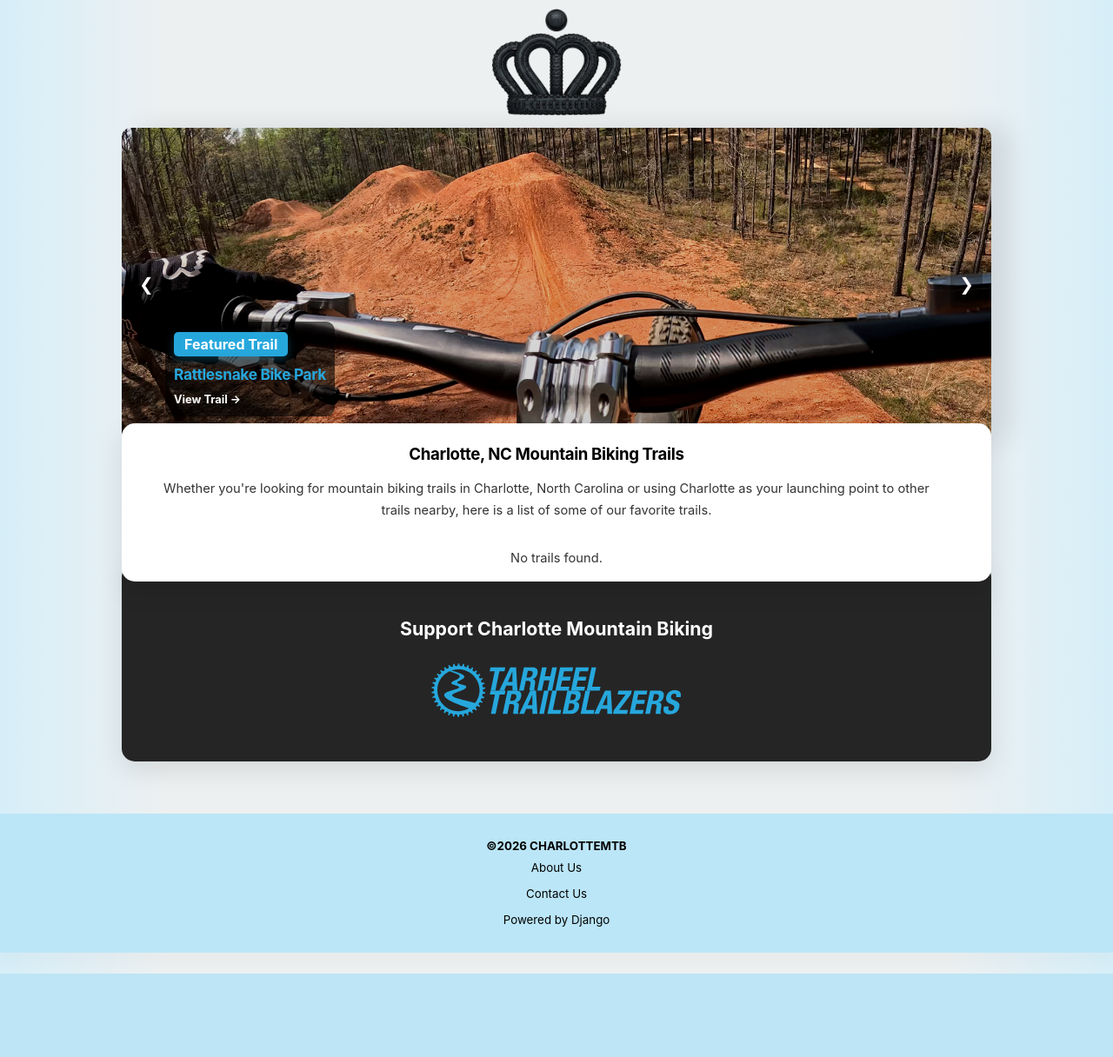
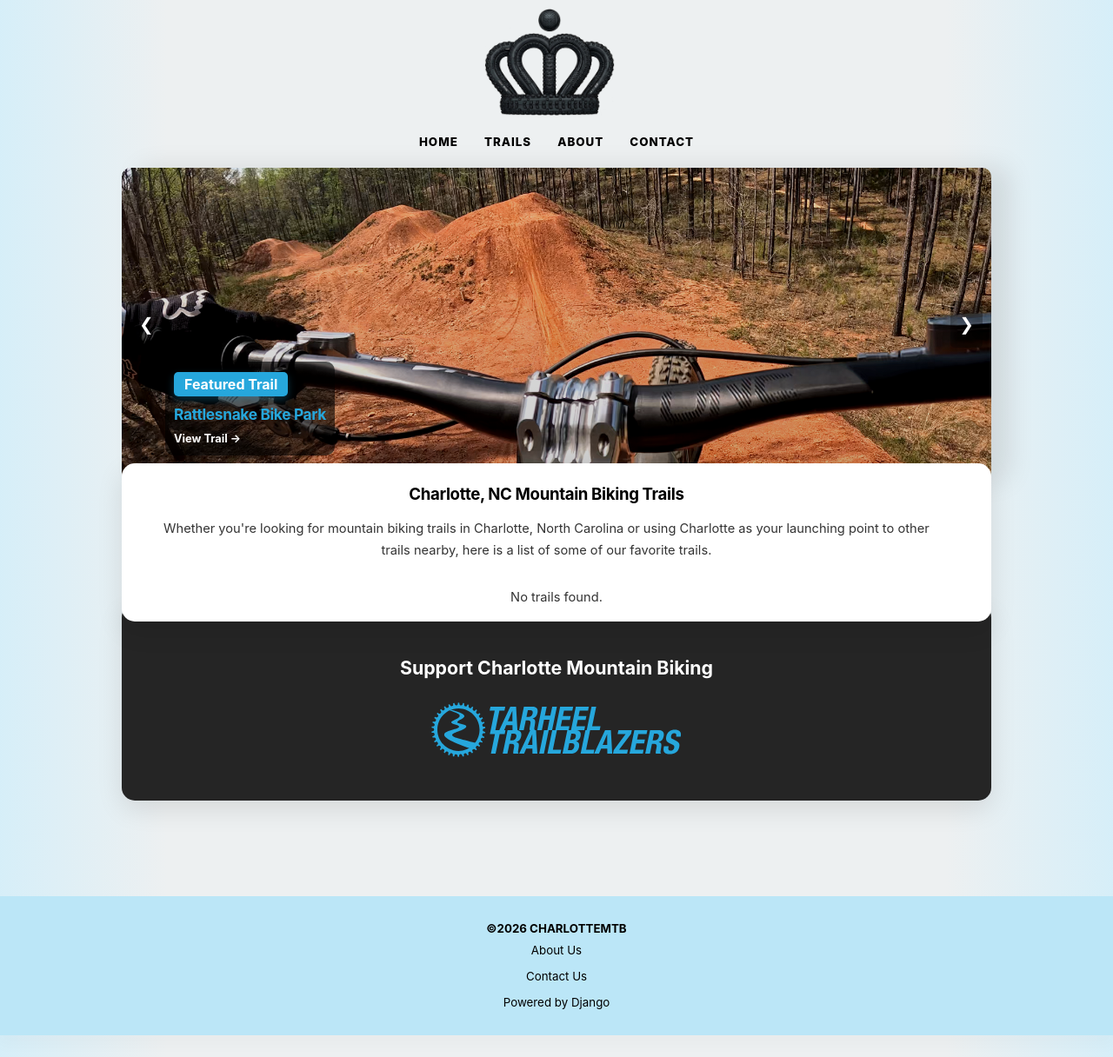
Before and after one commit to protogenoserebos/MTB_Master, a Django app: page / in a window 1280 px wide. Shown: the whole page at 87% size. Before the commit the page ends 1120 px from the top, so only its background shows below. Run offline with Django 5.2, Linux system fonts and the light colour scheme; data that the repository does not hold is empty.

Commit message:
sticky nav bar

```diff
--- a/NCMTB/static/css/mtb_styles.css
+++ b/NCMTB/static/css/mtb_styles.css
@@ -37,7 +37,7 @@
               font-size: 11pt;
           }
 
-        .container {margin: 0 auto; padding: 0px 20px;  }
+        .container {margin: 0 auto; padding: 10px 20px;  }
 
         h1{font-weight: 700;letter-spacing: -0.02em;color: var(--primary-color); text-align: left; font-size:18pt;}
 
@@ -55,7 +55,7 @@
             display:grid;place-items:center;
             padding:10px 16px;}
         .hero-link{display:inline-block}
-        .hero-image{max-width:min(77vw, 150px);}
+
         .tagline{color:var(--primary-color); font-size: 10pt; margin-top: -3px; }
 
 
@@ -858,6 +858,240 @@ nav {
 .prev { left: 10px; }
 .next { right: 10px; }
 
+/* --- Modern Hybrid Navigation --- */
+
+.main-nav-container {
+    position: sticky;
+    top: 0;
+    z-index: 1000;
+    background: rgba(255, 255, 255, 0.9);
+    backdrop-filter: blur(10px); /* Modern frosted glass effect */
+    border-bottom: 1px solid rgba(0, 0, 0, 0.05);
+    padding: 10px 0;
+}
+
+.nav-content {
+    max-width: 1200px;
+    margin: 0 auto;
+    padding: 0 20px;
+    display: flex;
+    align-items: center;
+    justify-content: space-between;
+}
+
+.nav-logo img {
+    height: 40px;
+    width: auto;
+    display: block;
+}
+
+.nav-icon-btn {
+    background: none;
+    border: none;
+    color: var(--second-color);
+    cursor: pointer;
+    padding: 8px;
+    display: flex;
+    align-items: center;
+}
+
+/* Hide desktop links on mobile */
+.desktop-links {
+    display: none;
+}
+
+/* --- Side Drawer --- */
+.side-drawer {
+    position: fixed;
+    top: 0;
+    left: 0;
+    width: 300px;
+    height: 100%;
+    background: white;
+    z-index: 2000;
+    transform: translateX(-100%);
+    transition: transform 0.3s cubic-bezier(0.4, 0, 0.2, 1);
+    display: flex;
+    flex-direction: column;
+}
+
+.side-drawer.active {
+    transform: translateX(0);
+}
+
+.drawer-header {
+    padding: 20px;
+    display: flex;
+    justify-content: flex-end;
+}
+
+.close-btn {
+    font-size: 32px;
+    background: none;
+    border: none;
+    color: var(--second-color);
+    cursor: pointer;
+}
+
+.drawer-links {
+    display: flex;
+    flex-direction: column;
+    padding: 20px;
+}
+
+.drawer-links a {
+    font-size: 1.2rem;
+    font-weight: 700;
+    padding: 15px 0;
+    color: var(--second-color);
+    border-bottom: 1px solid #f0f0f0;
+}
+
+.drawer-links a:hover {
+    color: var(--primary-color);
+}
+
+.drawer-overlay {
+    position: fixed;
+    top: 0;
+    left: 0;
+    width: 100%;
+    height: 100%;
+    background: rgba(0,0,0,0.5);
+    z-index: 1999;
+    opacity: 0;
+    visibility: hidden;
+    transition: 0.3s;
+}
+
+.drawer-overlay.active {
+    opacity: 1;
+    visibility: visible;
+}
+
+/* -- Sticky Header & Logo Shrink -- */
+
+#mainHeader {
+    position: sticky;
+    top: -150px; /* Hidden logo height initially so only nav sticks? No, we want both. */
+    top: 0;
+    z-index: 1000;
+    background: transparent;
+    transition: background 0.4s ease, box-shadow 0.4s ease;
+    width: 100%;
+}
+
+.logo-wrap {
+    display: grid;
+    place-items: center;
+    padding: 10px 0;
+    background: transparent;
+    transition: padding 0.4s ease;
+}
+
+.hero-image {
+    max-width:min(150px);
+    transition: height 0.4s ease;
+}
+
+/* Navigation Bar Styles */
+.sticky-nav-bar {
+    background: rgba(255, 255, 255, 0);
+
+    padding: 12px 0;
+}
+
+.nav-links-container {
+    display: flex;
+    justify-content: center;
+    gap: 30px;
+}
+
+.nav-item {
+    font-size: 10pt;
+    font-weight: 800;
+    letter-spacing: 1px;
+    color: black;
+    text-transform: uppercase;
+    transition: color 0.2s;
+}
+
+.nav-item:hover {
+    color: var(--primary-color);
+}
+
+/* -- The "Scrolled" State -- */
+/* When this class is added via JS */
+
+.is-scrolled #mainHeader {
+    background: white;
+    box-shadow: 0 4px 12px rgba(0,0,0,0.08);
+}
+
+.is-scrolled .logo-wrap {
+    padding: 5px 0; /* Tighten up spacing */
+}
+
+.is-scrolled #headerLogo {
+    height: 100px; /* Shrunk Height */
+}
+
+.is-scrolled .sticky-nav-bar {
+    border-top: none; /* Clean look when background is all white */
+}
+
+/* -- Brand Text Animation -- */
+
+.scrolled-brand-wrap {
+    display: flex;
+    align-items: center;
+    justify-content: center;
+    gap: 0; /* Starts at zero */
+    transition: gap 0.4s ease;
+}
+
+.side-text {
+    font-weight: 900;
+    font-size: 30pt;
+    margin-top: 20px;
+    color: var(--primary-color);
+    opacity: 0;
+    visibility: hidden;
+    transition: all 0.4s ease;
+    white-space: nowrap;
+}
+
+/* Positioning for the slide-out effect */
+.left-text { transform: translateX(20px); }
+.right-text { transform: translateX(-20px); }
+
+/* -- The Scrolled State -- */
+
+.is-scrolled #mainHeader {
+    background: white;
+    box-shadow: 0 4px 12px rgba(0,0,0,0.08);
+}
+
+.is-scrolled #headerLogo {
+    height: 75px;
+}
+
+/* Make text visible and slide to final position */
+.is-scrolled .side-text {
+    opacity: 1;
+    visibility: visible;
+    transform: translateX(0);
+}
+
+.is-scrolled .scrolled-brand-wrap {
+    gap: 15px; /* Spacing between CLT - Logo - MTB */
+}
+
+.is-scrolled .logo-wrap {
+    padding: 10px 0;
+}
+
+
     /* Desktop Styles */
 
     @media screen and (min-width: 800px) {
@@ -920,4 +1154,6 @@ table.trail-info {
     justify-content: center;
     align-items: center;
 }
+
+
 }
--- a/NCMTB/templates/base.html
+++ b/NCMTB/templates/base.html
@@ -20,11 +20,28 @@
   gtag('config', 'G-B9DR4SSM32');
 </script>
 <body>
-    <header class="navbar1">
+    <header id="mainHeader">
+    <div class="logo-wrap">
         <a class="hero-link" href="{% url 'home' %}" aria-label="Go to homepage">
-            <img src="{% static 'NCMTB/images/CLTMTB.png' %}" alt="Charlotte NC MTB Logo" class="hero-image" />
+            <div class="scrolled-brand-wrap">
+                <span class="side-text left-text">CLT</span>
+                <img id="headerLogo" src="{% static 'NCMTB/images/CLTMTB.png' %}" alt="Logo" class="hero-image" />
+                <span class="side-text right-text">MTB</span>
+            </div>
         </a>
-    </header>
+    </div>
+
+    <nav class="sticky-nav-bar">
+        <div class="nav-links-container">
+            <a href="{% url 'home' %}" class="nav-item">HOME</a>
+            <a href="/trails/" class="nav-item">TRAILS</a>
+            <a href="{% url 'about' %}" class="nav-item">ABOUT</a>
+            <a href="mailto:developingwriter@gmail.com" class="nav-item">CONTACT</a>
+        </div>
+    </nav>
+</header>
+
+<div id="scrollTrigger" style="position: absolute; top: 10px;"></div>
 
     <main class="container">
         {% block content %}{% endblock %}
@@ -40,5 +57,28 @@
 
       </div>
     </footer>
+    <script>
+    const body = document.querySelector('body');
+    const trigger = document.querySelector('#scrollTrigger');
+
+    const scrollOptions = {
+        // threshold: 0 means as soon as 1px of the trigger is invisible, it fires
+        threshold: 0,
+        rootMargin: "0px 0px 0px 0px"
+    };
+
+    const scrollObserver = new IntersectionObserver((entries) => {
+        entries.forEach(entry => {
+            // entry.isIntersecting is true when the trigger is at the top
+            if (!entry.isIntersecting) {
+                body.classList.add('is-scrolled');
+            } else {
+                body.classList.remove('is-scrolled');
+            }
+        });
+    }, scrollOptions);
+
+    scrollObserver.observe(trigger);
+</script>
   </body>
 </html>
```
